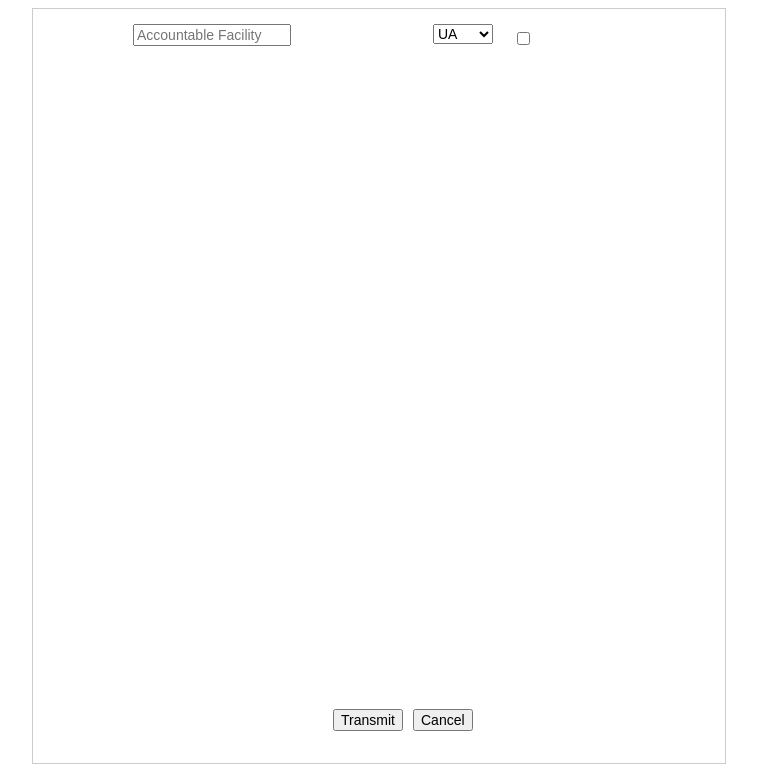
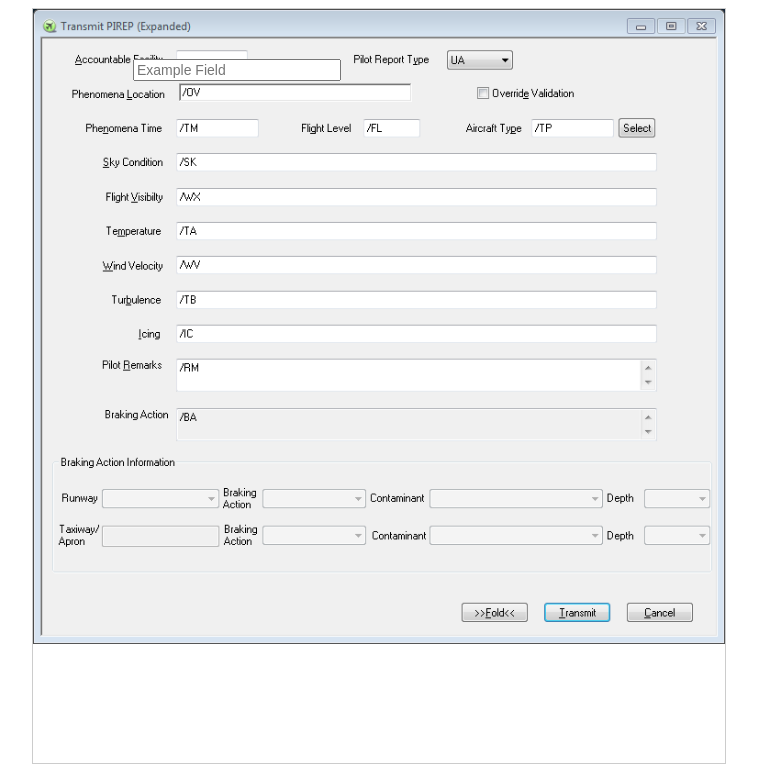
Before and after one commit to afstafaa/Pirep_test, a plain HTML site: page index.html in a window 1280 px wide. Shown: the whole page, without its empty margins (261-1018 px from the left). Drawn offline with Linux system fonts and the light colour scheme.

Commit message:
Update index.html

```diff
--- a/index.html
+++ b/index.html
@@ -2,73 +2,41 @@
 <html>
 <head>
   <meta charset="utf-8">
-  <title>Transmit PIREP (Expanded)</title>
+  <title>PIREP Form</title>
   <style>
     .form-container {
-      /* Change these values to match the actual dimensions of your image.png */
+      /* Match the actual width/height of your pirep.png file */
       width: 692px;
       height: 754px;
       position: relative;
-      /* Replace image.png with the actual filename/path if different */
-      background: url('image.png') no-repeat;
-      /* To keep aspect ratio, you might use 'cover' or 'contain' */
+
+      /* Reference pirep.png (same folder) */
+      background: url('pirep.png') no-repeat;
+      /* Keep the image’s aspect ratio; can also use 'cover' */
       background-size: contain;
-      /* Center the container on the page if desired */
+
+      /* For visibility and testing */
       margin: 0 auto;
-      border: 1px solid #ccc; /* optional border so you can see the container */
+      border: 1px solid #ccc; /* Optional debug border */
     }
 
     .form-field {
       position: absolute;
       font-size: 14px;
-      /* Adjust styling as needed */
     }
-    /* Example positions (completely arbitrary — adjust top/left to line up with your image) */
-    .accountable-facility {
+
+    /* Example field—adjust top/left so it lines up with the correct spot in the image */
+    .example-field {
+      top: 50px;
       left: 100px;
-      top: 15px;
-      width: 150px;
-    }
-    .pilot-report-type {
-      left: 400px;
-      top: 15px;
-      width: 60px;
-    }
-    .override-validation {
-      left: 480px;
-      top: 20px;
-    }
-    /* ...and so on for each field... */
-
-    .transmit-button {
-      position: absolute;
-      left: 300px;
-      top: 700px;
-    }
-    .cancel-button {
-      position: absolute;
-      left: 380px;
-      top: 700px;
+      width: 200px;
     }
   </style>
 </head>
 <body>
-
   <div class="form-container">
-    <!-- Just an example; wrap in a <form> if you want to post data somewhere -->
-    <!-- Example fields -->
-    <input type="text" name="accountableFacility" class="form-field accountable-facility" placeholder="Accountable Facility">
-    <select name="pilotReportType" class="form-field pilot-report-type">
-      <option value="UA">UA</option>
-      <option value="UUA">UUA</option>
-    </select>
-    <input type="checkbox" name="overrideValidation" class="form-field override-validation" title="Override Validation">
-
-    <!-- More fields as needed... -->
-
-    <button type="submit" class="form-field transmit-button">Transmit</button>
-    <button type="button" class="form-field cancel-button">Cancel</button>
+    <input type="text" class="form-field example-field" placeholder="Example Field">
+    <!-- Add more fields similarly, adjusting top/left as needed -->
   </div>
-
 </body>
 </html>
```
